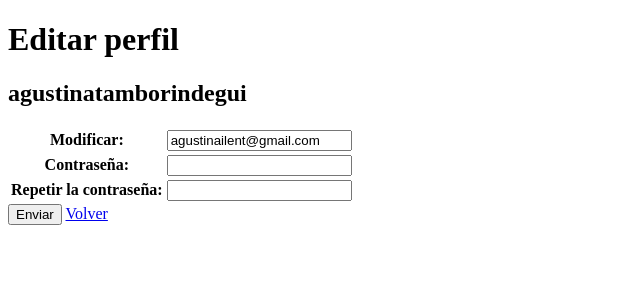
After one commit to AgustinaTamborindegui/Mi_primer_blog, a Django app: page /app_uno/editarPerfil in a window 1280 px wide. The commit adds this page. Shown: the top 300 px of the page, without its empty margins (0-640 px from the left). Run offline with Django 4.2, Linux system fonts and the light colour scheme; a user stored in the database is signed in.

Commit message:
editar perfil

```diff
--- a/app_uno/forms.py
+++ b/app_uno/forms.py
@@ -11,9 +11,6 @@ class Posteos_Form (forms.Form):
     lanzamiento = forms.DateField()
 
 
-
-
-
 class CreateUserForm(UserCreationForm):
 
     email = forms.EmailField(label="email")
@@ -23,3 +20,14 @@ class CreateUserForm(UserCreationForm):
         model=User
         fields=['email','username','password2']
         help_text={k:"" for k in fields}
+
+class UserEditForm(UserCreationForm):
+
+    email = forms.EmailField(label="Modificar")
+    password1 = forms.CharField(label="Contraseña" , widget=forms.PasswordInput)
+    password2 = forms.CharField(label="Repetir la contraseña" , widget=forms.PasswordInput)
+
+    class Meta:
+        model = User
+        fields = ['email' , 'password1' , 'password2']
+        help_text = {k:"" for k in fields}
--- /dev/null
+++ b/app_uno/templates/editar_perfil.html
@@ -0,0 +1,28 @@
+<!DOCTYPE html>
+<html lang="en">
+<head>
+    <meta charset="UTF-8">
+    <meta http-equiv="X-UA-Compatible" content="IE=edge">
+    <meta name="viewport" content="width=device-width, initial-scale=1.0">
+    <title>Document</title>
+</head>
+<body>
+
+
+    <h1>Editar perfil</h1>
+    <h2>{{ usuario }}</h2>
+
+    <form action=""  method="POST">
+        {% csrf_token %}
+
+        <table>
+            {{ miFormulario.as_table }}
+
+        </table>
+
+        <input type="submit" value="Enviar">
+        <a href = "{% url "lecturas" %}" >Volver</a>
+
+
+
+    </form>
--- a/app_uno/templates/index.html
+++ b/app_uno/templates/index.html
@@ -28,6 +28,8 @@
 
 
                 <a class="navbar-brand" href="{%url 'logout'%}">Logout</a>
+
+                <a class="navbar-brand" href="{%url 'editarPerfil'%}">Editar perfil {{user.username}}</a>
 
                 {% endif %}
 
--- a/app_uno/urls.py
+++ b/app_uno/urls.py
@@ -18,6 +18,8 @@ urlpatterns = [
     path("login" , views.login_request , name="login"),
     path("register", views.register, name="register"),
     path("logout" , LogoutView.as_view(template_name="logout.html") , name="logout"),
+    path("editarPerfil" , views.editarPerfil , name="editarPerfil"),
+
 
 
 ]
--- a/app_uno/views.py
+++ b/app_uno/views.py
@@ -2,10 +2,11 @@ from django.shortcuts import render
 from django.http import HttpResponse
 # from Mi_primer_blog import app_unoc
 from app_uno.models import Post, Comentarios
-from app_uno.forms import Posteos_Form, CreateUserForm
+from app_uno.forms import Posteos_Form, CreateUserForm, UserEditForm
 from django.contrib.auth.forms import AuthenticationForm, UserCreationForm
 from django.contrib.auth import login , authenticate
 from django.contrib.auth.decorators import login_required
+from django.contrib.auth.models import User
 
 
 
@@ -198,3 +199,31 @@ def login_request(request):
     else:
         form = AuthenticationForm()
         return render(request, 'login.html', {'form': form})
+
+
+
+
+
+def editarPerfil(request):
+
+    usuario = request.user
+
+    if request.method == "POST":
+
+        miFormulario = UserEditForm(request.POST)
+
+        if miFormulario.is_valid():
+
+            informacion = miFormulario.cleaned_data
+
+            usuario.email = informacion['email']
+            password = informacion['password1']
+            usuario.set_password(password)
+            usuario.save()
+
+            return render( request , "lecturas.html")
+
+    else:
+        miFormulario = UserEditForm(initial={'email':usuario.email})
+
+    return render( request , "editar_perfil.html" , {"miFormulario":miFormulario , "usuario":usuario})
```
Also changed, not shown: db.sqlite3.
